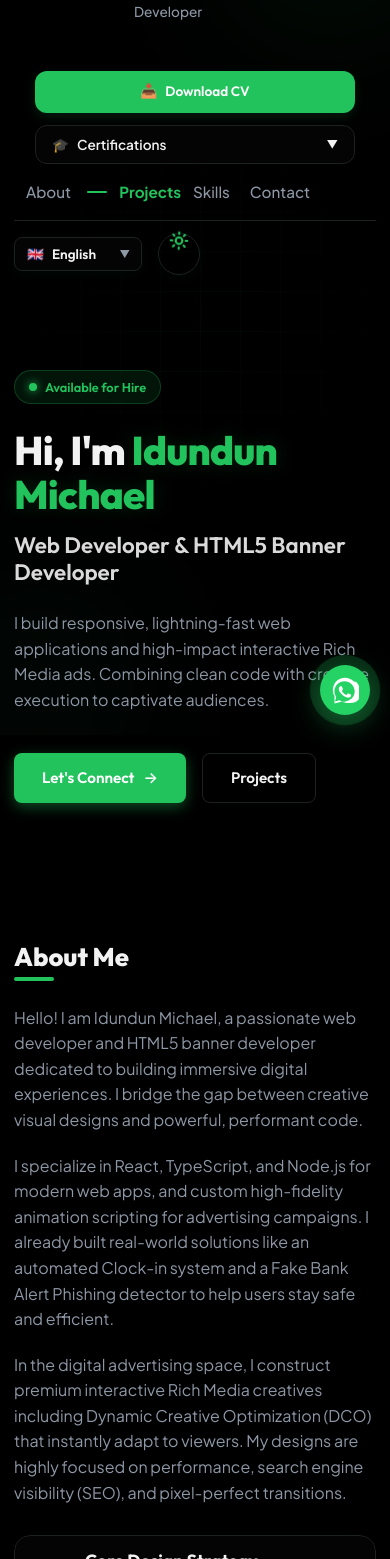
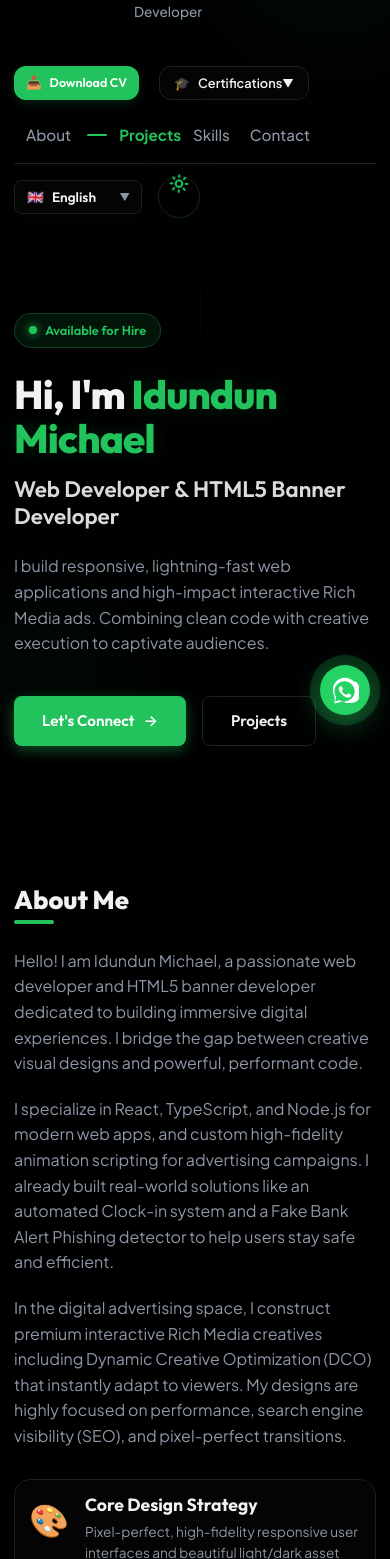
Before and after one commit to We13b-MD/My-portfolio-app, a React (Vite) app: page / in a window 390 px wide. Shown: the part 109-1668 px from the top of the page. Built offline with nearby package versions, Linux system fonts and the light colour scheme.

Commit message:
fix: stop horizontal scroll overflow and make CV/Certifications buttons compact on mobile

```diff
--- a/src/App.tsx
+++ b/src/App.tsx
@@ -142,13 +142,13 @@ export default function App() {
               width: '100%',
               alignItems: 'center'
             }}
-            className="text-slide-up delay-100"
+            className="text-slide-up delay-100 sidebar-actions"
           >
             {/* Download CV Button */}
             <a
               href="/Idundun_Michael_Resume.pdf"
               download="Idundun_Michael_Resume.pdf"
-              className="btn-emerald"
+              className="btn-emerald sidebar-cv-btn"
               style={{
                 padding: '10px 16px',
                 fontSize: '0.85rem',
@@ -156,8 +156,6 @@ export default function App() {
                 alignItems: 'center',
                 justifyContent: 'center',
                 gap: '8px',
-                width: '100%',
-                maxWidth: '320px',
                 borderRadius: '12px',
                 boxShadow: '0 4px 12px hsla(var(--accent-hsl), 0.15)',
                 textDecoration: 'none'
@@ -167,7 +165,7 @@ export default function App() {
             </a>
 
             {/* Certifications Collapsible Dropdown */}
-            <div style={{ position: 'relative', width: '100%', maxWidth: '320px' }}>
+            <div style={{ position: 'relative' }} className="sidebar-cert-wrapper">
               <button
                 onClick={() => setIsCertDropdownOpen(!isCertDropdownOpen)}
                 style={{
--- a/src/index.css
+++ b/src/index.css
@@ -70,6 +70,7 @@
 
 html {
   scroll-behavior: smooth;
+  overflow-x: hidden;
 }
 
 body {
@@ -135,7 +136,10 @@ button, input, textarea, select {
   min-height: 100vh;
   display: flex;
   flex-direction: column;
+  overflow-x: hidden;
+  max-width: 100vw;
 }
+
 
 .layout-grid {
   display: grid;
@@ -854,3 +858,59 @@ button, input, textarea, select {
     padding: 2px 6px !important;
   }
 }
+
+/* ==========================================
+   SIDEBAR BUTTON MOBILE FIXES
+   ========================================== */
+
+/* Desktop: stacked column, full width */
+.sidebar-cv-btn {
+  width: 100%;
+  max-width: 300px;
+}
+.sidebar-cert-wrapper {
+  width: 100%;
+  max-width: 300px;
+}
+
+/* Mobile: compact inline row */
+@media (max-width: 1024px) {
+  .sidebar-actions {
+    flex-direction: row !important;
+    flex-wrap: wrap !important;
+    align-items: center !important;
+    justify-content: flex-start !important;
+    gap: 8px !important;
+    margin-top: 8px !important;
+  }
+
+  .sidebar-cv-btn {
+    width: auto !important;
+    max-width: none !important;
+    padding: 8px 14px !important;
+    font-size: 0.8rem !important;
+  }
+
+  .sidebar-cert-wrapper {
+    width: auto !important;
+    max-width: none !important;
+  }
+
+  .sidebar-cert-wrapper button {
+    width: auto !important;
+    padding: 8px 14px !important;
+    font-size: 0.8rem !important;
+  }
+}
+
+/* ==========================================
+   CLAMP ALL CHILDREN TO VIEWPORT WIDTH
+   ========================================== */
+.project-large-card,
+.projects-grid,
+.simulator-wrapper,
+.device-simulation-frame,
+.glow-card-container {
+  max-width: 100%;
+  box-sizing: border-box;
+}
```
